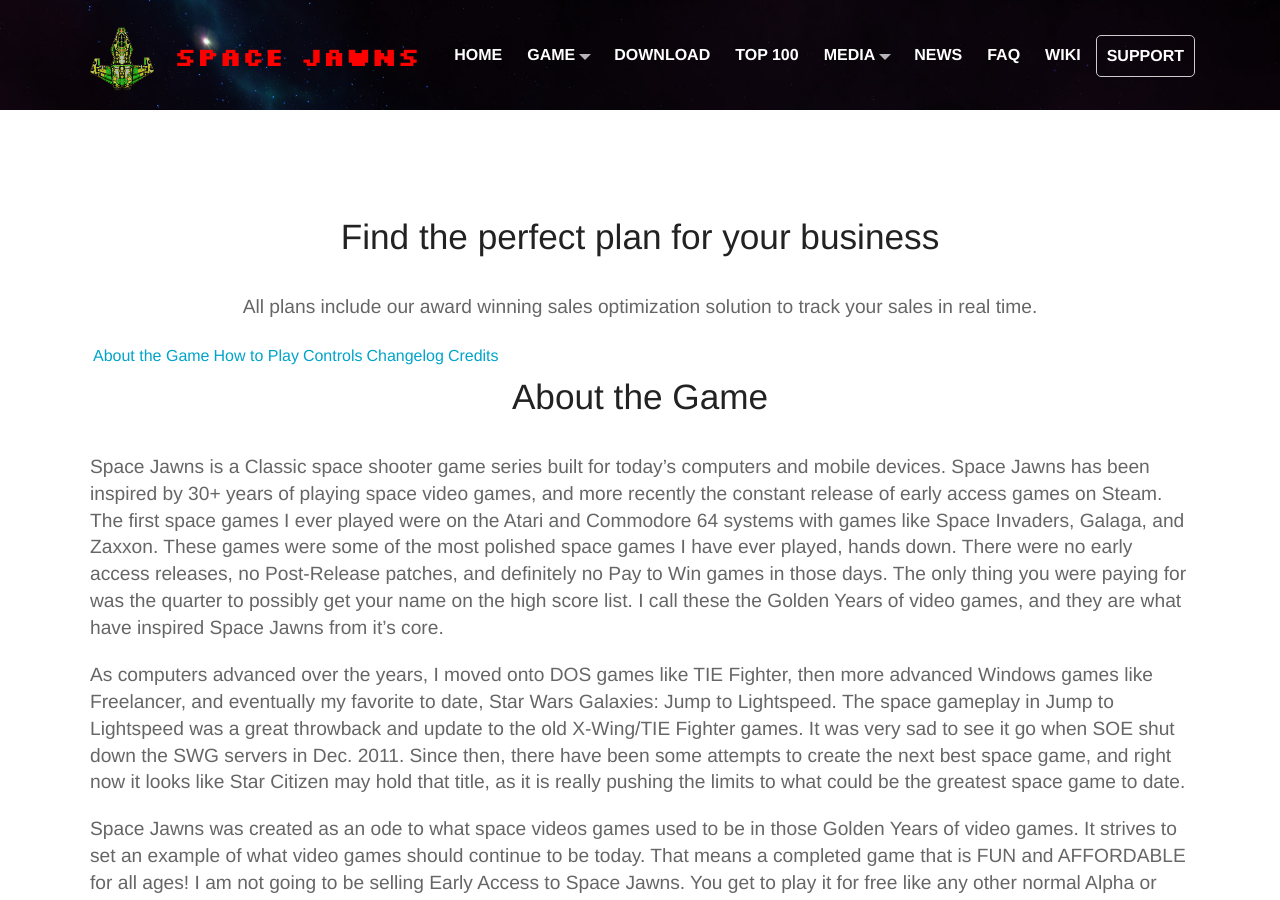
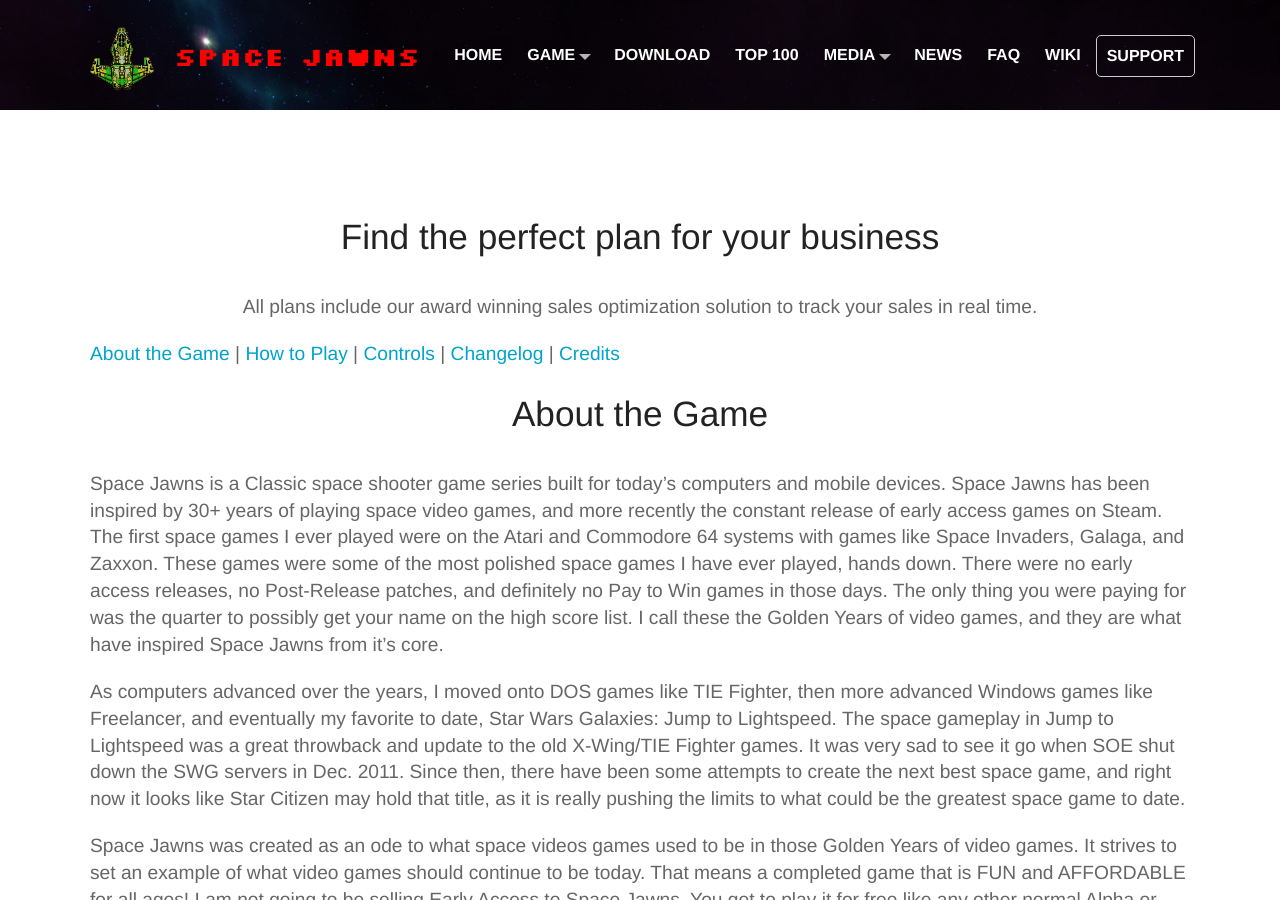
Before and after one commit to sk33lz/spacejawns, a Jekyll site: the page built from docs/pages/game.md, in a window 1280 px wide and 900 px high. Built offline with Jekyll 4.4.1, drawn with Linux system fonts in a browser that asks for light colours; nearby versions of some CDN libraries.

Commit message:
Adding content.

```diff
--- a/docs/pages/game.md
+++ b/docs/pages/game.md
@@ -16,7 +16,7 @@
     answer: Contact us for any further questions at <a href="#">john@business.com</a>.
 ---
 
-<a href="/about">About the Game</a> | <a href="/game#how-to-play">How to Play</a> | <a href="/game#controls">Controls</a> | <a href="/game#changelog">Changelog</a> | <a href="/game#credits">Credits</a>
+<a href="/about">About the Game</a> \| <a href="/game#how-to-play">How to Play</a> \| <a href="/game#controls">Controls</a> \| <a href="/game#changelog">Changelog</a> \| <a href="/game#credits">Credits</a>
 
 <h2>About the Game</h2>
 
```
